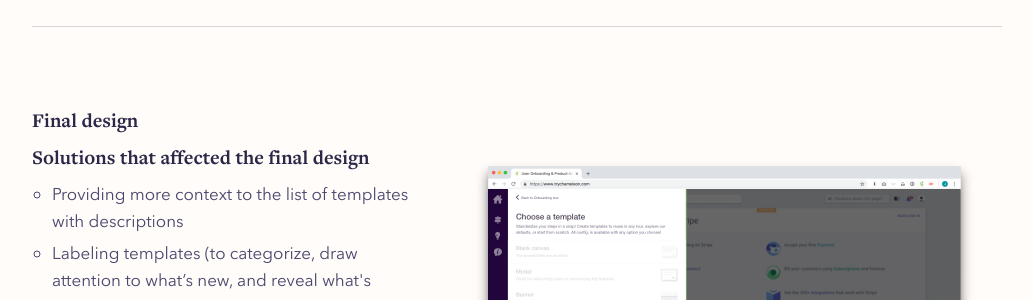
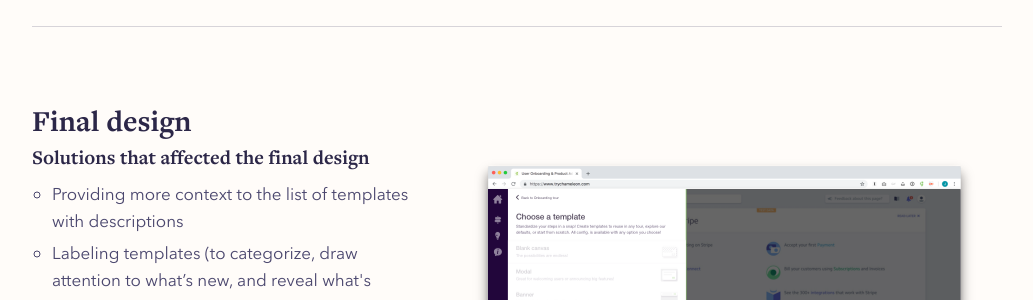
Before and after one commit to jessbottali/jessicabottali.com, a Jekyll site: the page built from projects/chameleon-templates/index.html, in a window 1280 px wide. Shown: the part 4293-4593 px from the top of the page, without its empty margins (123-1156 px from the left). Built offline with Jekyll 4.4.1, drawn with Linux system fonts in a browser that asks for light colours; comment, search, counter and statistics services are not loaded.

Commit message:
Update index.html

```diff
--- a/projects/chameleon-templates/index.html
+++ b/projects/chameleon-templates/index.html
@@ -74,7 +74,7 @@ title: "Chameleon templates"
 </div>
 <div class="Container">
   <hr />
-  <h2 class="ProjectImage-title m0 mb2">Final design</h2>
+  <h2 class="ProjectWork-title m0 mb2">Final design</h2>
   <div class="Grid gutters">
     <div class="Grid-cell u-5of12">
       <div class="Catalog-content">
```
